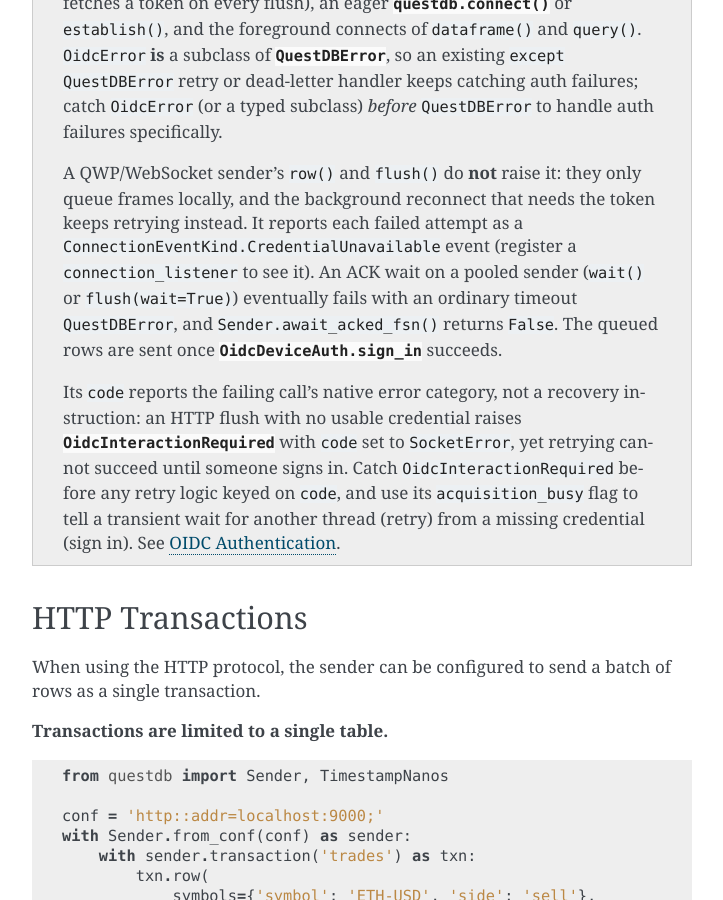
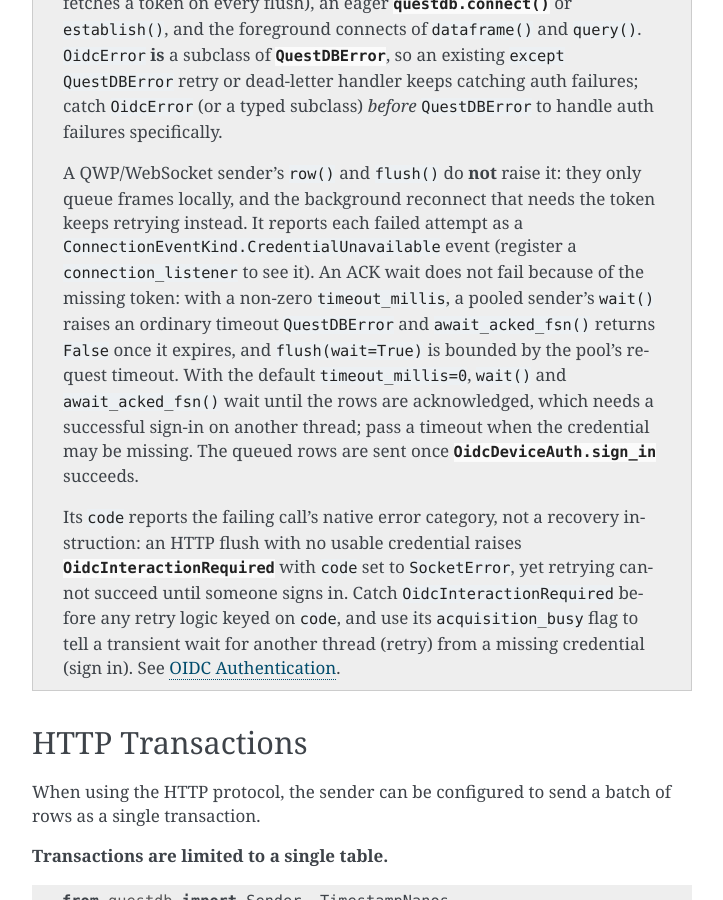
Before and after one commit to questdb/py-questdb-client, a Sphinx documentation site: the page built from docs/sender.rst, in a window 1280 px wide and 900 px high, scrolled down 9075 px. Shown: the whole window, without its empty margins (388-1111 px from the left). Built offline with Sphinx 7.4.7, drawn with Linux system fonts in a browser that asks for light colours.

Commit message:
docs(sender): give ACK waits without a token a timeout
The sender guide said await_acked_fsn() returns False and a pooled
wait() eventually fails while OIDC sign-in is missing. With the default
timeout_millis=0 both wait until the rows are acknowledged, which needs
a sign-in elsewhere. Say so, and pass a timeout.

```diff
--- a/docs/sender.rst
+++ b/docs/sender.rst
@@ -479,10 +479,15 @@ section for more details.
    they only queue frames locally, and the background reconnect that needs
    the token keeps retrying instead. It reports each failed attempt as a
    ``ConnectionEventKind.CredentialUnavailable`` event (register a
-   ``connection_listener`` to see it). An ACK wait on a pooled sender
-   (``wait()`` or ``flush(wait=True)``) eventually fails with an ordinary
-   timeout ``QuestDBError``, and ``Sender.await_acked_fsn()`` returns
-   ``False``. The queued rows are sent once :meth:`OidcDeviceAuth.sign_in
+   ``connection_listener`` to see it). An ACK wait does not fail because of
+   the missing token: with a non-zero ``timeout_millis``, a pooled sender's
+   ``wait()`` raises an ordinary timeout ``QuestDBError`` and
+   ``await_acked_fsn()`` returns ``False`` once it expires, and
+   ``flush(wait=True)`` is bounded by the pool's request timeout. With the
+   default ``timeout_millis=0``, ``wait()`` and ``await_acked_fsn()`` wait
+   until the rows are acknowledged, which needs a successful sign-in on
+   another thread; pass a timeout when the credential may be missing. The
+   queued rows are sent once :meth:`OidcDeviceAuth.sign_in
    <questdb.auth.OidcDeviceAuth.sign_in>` succeeds.
 
    Its ``code`` reports the failing call's native error category, not a
```
Also changed, not shown: 2 other files.
